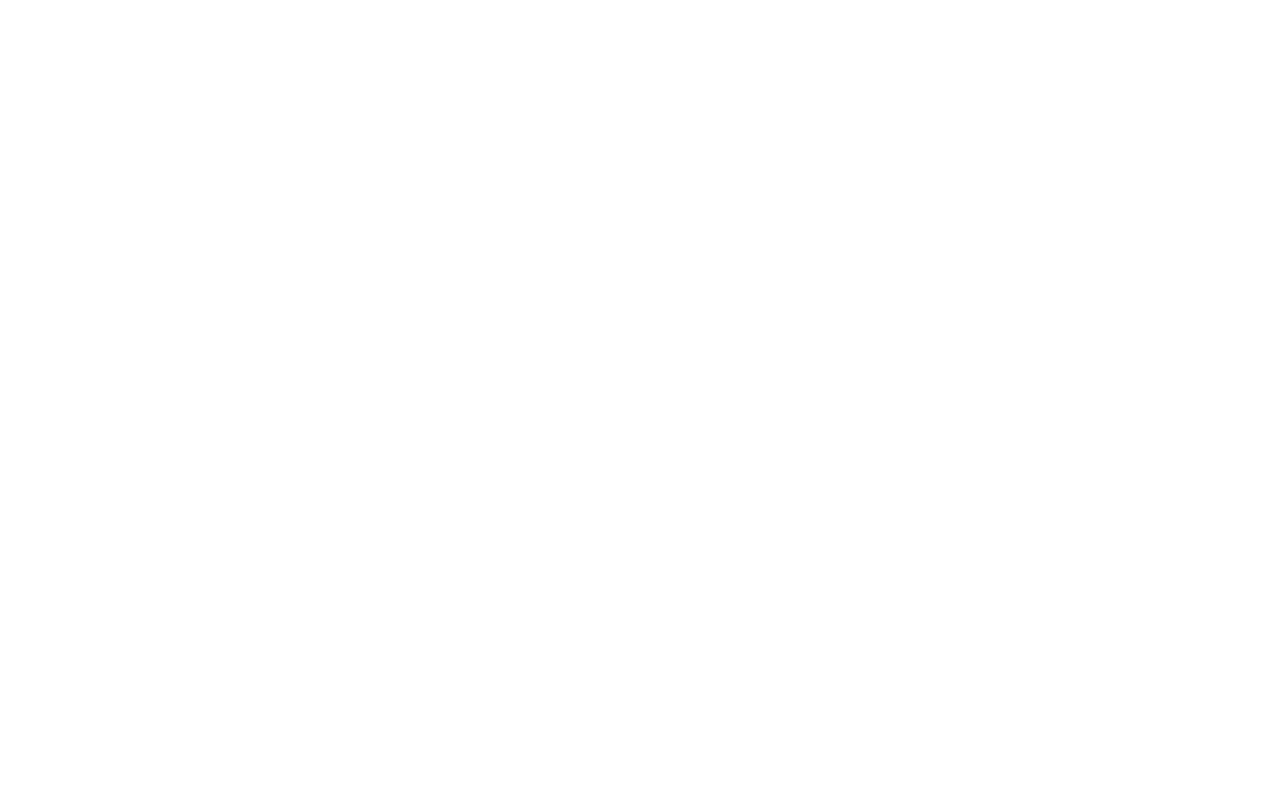
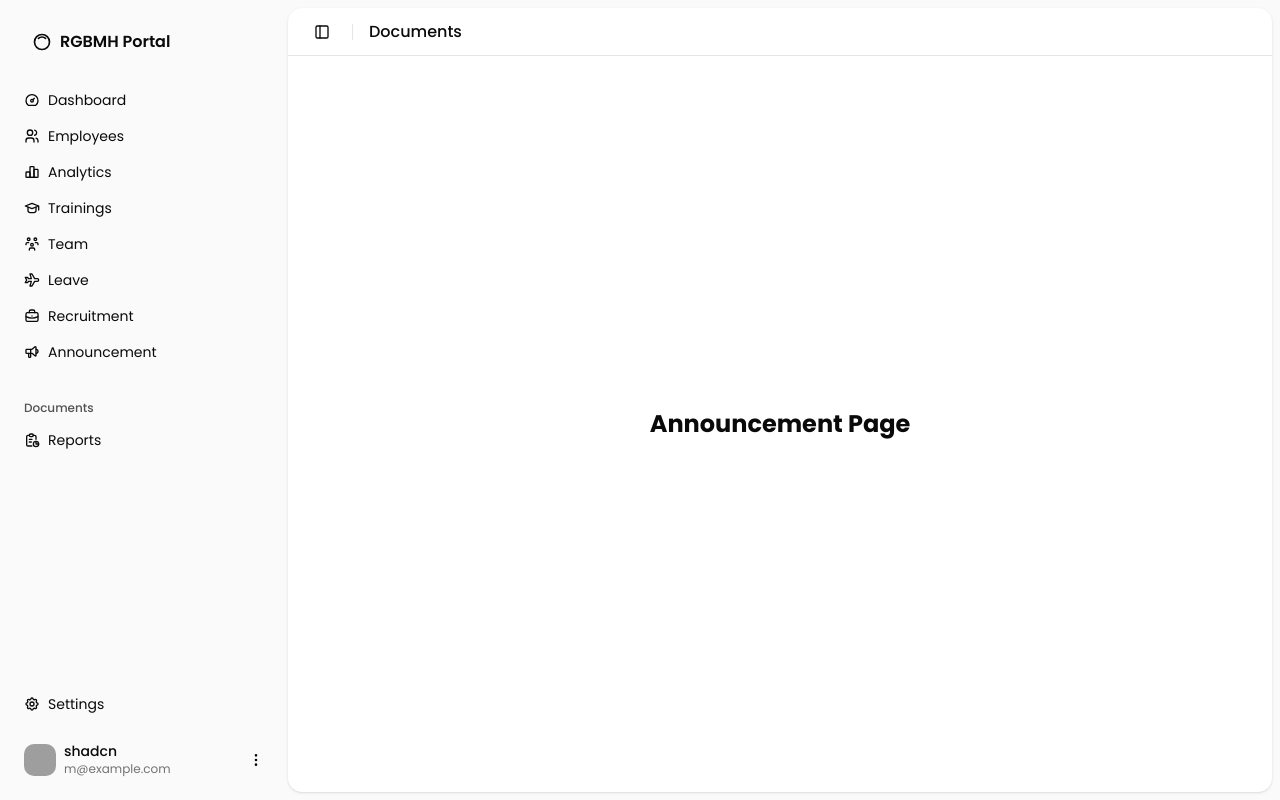
Before and after one commit to Mamapoco2/Maclang-HRIS, a React (Vite) app: page /announcement in a window 1280 px wide. Before the commit this address had no page. Built offline with nearby package versions, Linux system fonts and the light colour scheme; grey boxes are pictures that could not be loaded; a web font is replaced by a local one.

Commit message:
chore: added env and text field and data view

```diff
--- a/src/components/app-sidebar.jsx
+++ b/src/components/app-sidebar.jsx
@@ -160,7 +160,7 @@ export function AppSidebar({ ...props }) {
               <SidebarMenu>
                 <SidebarMenuItem>
                   <div className="flex items-center gap-2 px-2 py-1.5">
-                    <IconInnerShadowTop className="!size-5" />
+                    <IconInnerShadowTop className="size-5!" />
                     <span className="text-base font-semibold">
                       RGBMH Portal
                     </span>
--- /dev/null
+++ b/src/pages/announcement/announcement.jsx
@@ -0,0 +1,7 @@
+export default function AnnouncementPage() {
+  return (
+    <div className="flex flex-1 items-center justify-center p-4">
+      <h1 className="text-2xl font-bold">Announcement Page</h1>
+    </div>
+  );
+}
--- a/src/pages/employees/components/employeeForm.jsx
+++ b/src/pages/employees/components/employeeForm.jsx
@@ -17,6 +17,7 @@ export default function EmployeeForm({ employee, refresh, onClose }) {
     firstName: "",
     middleName: "",
     lastName: "",
+    suffix: "",
     email: "",
     contact: "",
     position: "",
@@ -38,6 +39,7 @@ export default function EmployeeForm({ employee, refresh, onClose }) {
         firstName: "",
         middleName: "",
         lastName: "",
+        suffix: "",
         email: "",
         contact: "",
         position: "",
@@ -104,6 +106,13 @@ export default function EmployeeForm({ employee, refresh, onClose }) {
         </div>
         <div>
           <Label>Last Name</Label>
+          <Input
+            value={formData.lastName}
+            onChange={(e) => handleChange("lastName", e.target.value)}
+          />
+        </div>
+        <div>
+          <Label>Suffix</Label>
           <Input
             value={formData.lastName}
             onChange={(e) => handleChange("lastName", e.target.value)}
--- a/src/pages/employees/components/employeeViewDialog.jsx
+++ b/src/pages/employees/components/employeeViewDialog.jsx
@@ -33,7 +33,8 @@ export default function EmployeeViewDialog({ open, onClose, employee }) {
             </Avatar>
             <div>
               <h2 className="text-lg font-semibold">
-                {employee.firstName} {employee.middleName} {employee.lastName}
+                {employee.firstName} {employee.middleName} {employee.lastName}{" "}
+                {employee.suffix}
               </h2>
               <p className="text-sm text-gray-500">{employee.position}</p>
             </div>
@@ -91,13 +92,11 @@ export default function EmployeeViewDialog({ open, onClose, employee }) {
               </p>
             </div>
 
-            {/* Employee Type */}
             <div>
               <Label className="font-semibold text-base">Employee Type</Label>
               <p className="text-sm">{employee.employeeType || "N/A"}</p>
             </div>
 
-            {/* Status */}
             <div>
               <Label className="font-semibold text-base">Status</Label>
               <p
--- a/src/routes/appRoutes.jsx
+++ b/src/routes/appRoutes.jsx
@@ -2,6 +2,7 @@ import { BrowserRouter as Router, Routes, Route } from "react-router-dom";
 import AppLayout from "../layout/layout";
 import Dashboard from "../pages/dashboard/dashboard";
 import EmployeePage from "../pages/employees/components/employeePage";
+import AnnouncementPage from "../pages/announcement/announcement";
 
 function App() {
   return (
@@ -10,6 +11,7 @@ function App() {
         <Route element={<AppLayout />}>
           <Route path="/" element={<Dashboard />} />
           <Route path="/employees" element={<EmployeePage />} />
+          <Route path="/announcement" element={<AnnouncementPage />} />
         </Route>
       </Routes>
     </Router>
--- a/src/services/employeeService.js
+++ b/src/services/employeeService.js
@@ -4,6 +4,7 @@ let employees = [
     firstName: "Maria",
     lastName: "Santos",
     middleName: "Dela Cruz",
+    suffix: "III",
     email: "juan@example.com",
     contact: "09123456789",
     position: "HR Manager",
```
Also changed, not shown: 1 other file (tests, documents, lock files or other folders).
